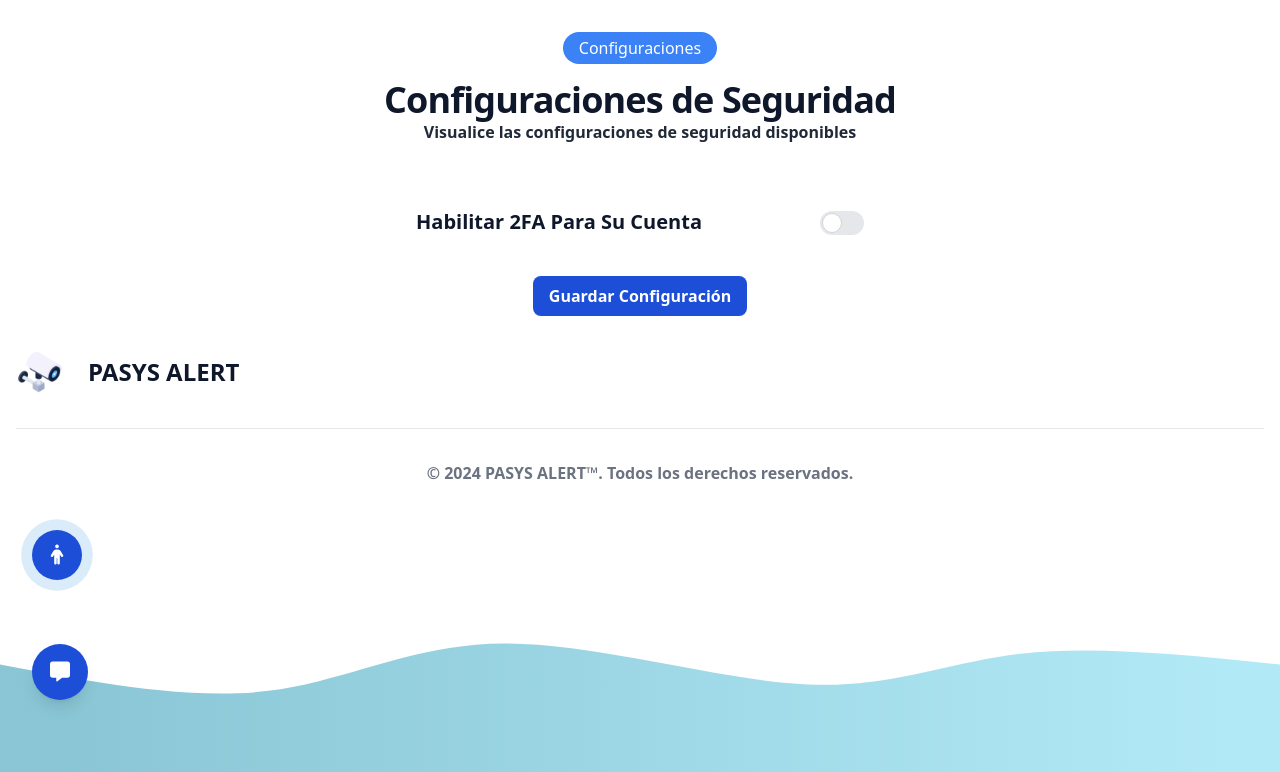
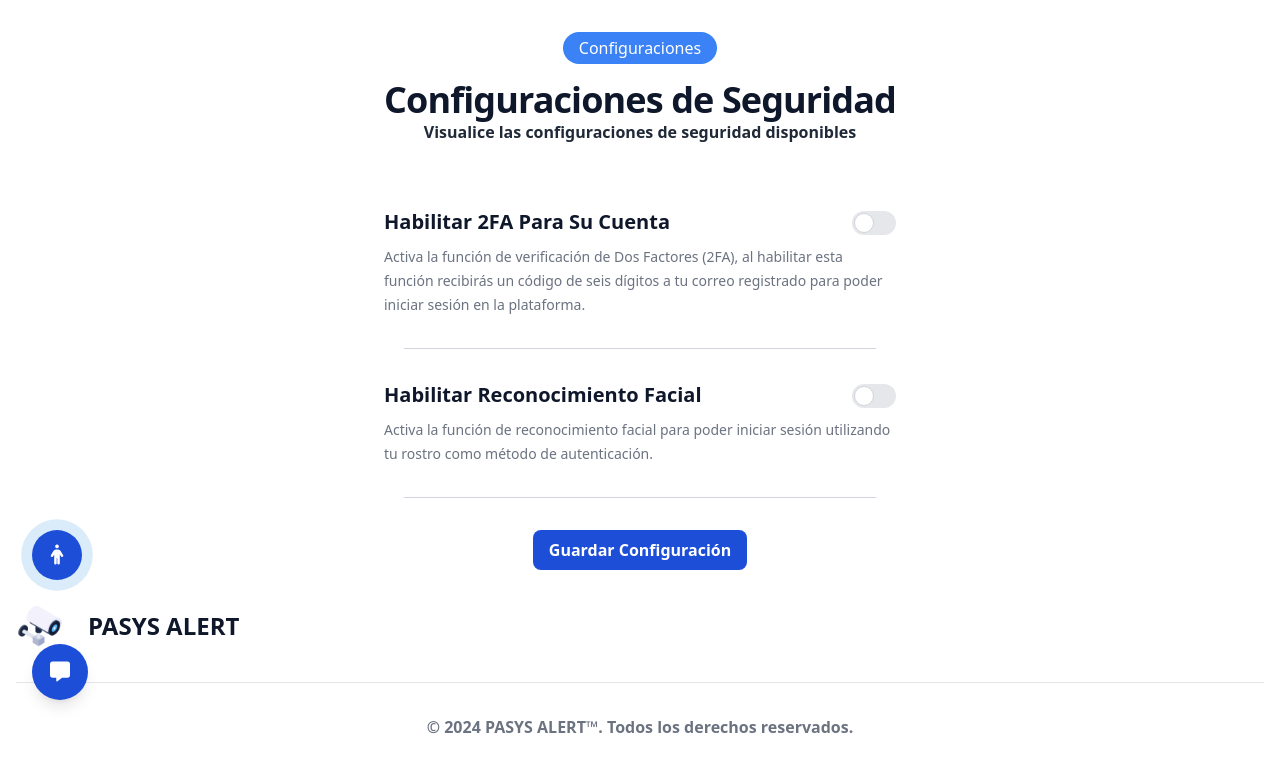
Before and after one commit to JaviOHS/cs-proyecto-final, a Django app: page /core/settings/ in a window 1280 px wide. Shown: the part 80-852 px from the top of the page. Run offline with Django 5.2, Linux system fonts and the light colour scheme; the visitor is signed in with stand-in values (Sample User, id 1); data comes from the database, SQL or seed files in the repository; style sheets or scripts are compiled from the project's sources; some libraries are stand-ins or nearby versions.

Commit message:
Reconocimiento facial en Configuraciones

```diff
--- a/app/core/models.py
+++ b/app/core/models.py
@@ -1,5 +1,3 @@
-from django.db import models
-from django.contrib.auth.models import User
 from django.db import models
 from django.contrib.auth import get_user_model
 
@@ -8,6 +6,7 @@ User = get_user_model()
 class User2FAPreferences(models.Model):
     user = models.OneToOneField(User, on_delete=models.CASCADE, related_name='two_fa_preferences')
     is_2fa_enabled = models.BooleanField(default=False)
+    is_facial_recognition_enabled = models.BooleanField(default=False)
 
     def __str__(self):
-        return f"{self.user.username} - 2FA {'Enabled' if self.is_2fa_enabled else 'Disabled'}"
+        return f"{self.user.username} - 2FA: {'Enabled' if self.is_2fa_enabled else 'Disabled'}, Face Recognition: {'Enabled' if self.is_facial_recognition_enabled else 'Disabled'}"
--- a/app/core/templates/user_settings.html
+++ b/app/core/templates/user_settings.html
@@ -18,12 +18,14 @@
       <p class="description-font text-center">{% trans 'Visualice las configuraciones de seguridad disponibles' %}</p>
     </div>
 
-  <!-- Resto del contenido -->
+    <!-- Contenido -->
     <div class="flex items-center justify-center">
-    <div class="w-full max-w-md mx-auto">
-      <form method="POST" class="space-y-8">
+      <div class="flex items-center justify-between w-full max-w-lg mx-auto">
+        <form method="POST" class="space-y-8 w-full">
           {% csrf_token %}
-        <div class="flex items-center justify-between">
+
+          <!-- 2FA Toggle -->
+          <div class="flex items-center justify-between w-full max-w-lg mx-auto">
             <label for="{{ form.is_2fa_enabled.id_for_label }}" class="labels">{% trans 'Habilitar 2FA para su cuenta' %}</label>
             <div class="relative">
               <label class="inline-flex items-center cursor-pointer">
@@ -32,6 +34,24 @@
               </label>
             </div>
           </div>
+          <span class="text-sm text-gray-500 dark:text-gray-400">Activa la función de verificación de Dos Factores (2FA), al habilitar esta función recibirás un código de seis dígitos a tu correo registrado para poder iniciar sesión en la plataforma.</span>
+
+          <div class="mx-5 my-1 h-px bg-gray-300 dark:bg-gray-600"></div>
+
+          <!-- Facial Recognition Toggle -->
+          <div class="flex items-center justify-between w-full max-w-lg mx-auto">
+            <label for="{{ form.is_facial_recognition_enabled.id_for_label }}" class="labels">{% trans 'Habilitar Reconocimiento Facial' %}</label>
+            <div class="relative">
+              <label class="inline-flex items-center cursor-pointer">
+                <input type="checkbox" name="{{ form.is_facial_recognition_enabled.name }}" {% if form.is_facial_recognition_enabled.value %}checked{% endif %} class="sr-only peer">
+                <div class="relative w-11 h-6 bg-gray-200 peer-focus:outline-none peer-focus:ring-4 peer-focus:ring-blue-300 dark:peer-focus:ring-blue-800 rounded-full peer dark:bg-gray-700 peer-checked:after:translate-x-full rtl:peer-checked:after:-translate-x-full peer-checked:after:border-white after:content-[''] after:absolute after:top-[2px] after:start-[2px] after:bg-white after:border-gray-300 after:border after:rounded-full after:h-5 after:w-5 after:transition-all dark:border-gray-600 peer-checked:bg-blue-600"></div>
+              </label>
+            </div>
+          </div>
+          <span class="text-sm text-gray-500 dark:text-gray-400">Activa la función de reconocimiento facial para poder iniciar sesión utilizando tu rostro como método de autenticación.</span>
+
+          <div class="mx-5 my-1 h-px bg-gray-300 dark:bg-gray-600"></div>
+
           <div class="flex items-center justify-center">
             <button type="submit" class="sign-in-and-sign-up-button">
               {% trans 'Guardar Configuración' %}
@@ -40,6 +60,6 @@
         </form>
       </div>
     </div>
-
+  </div>
 </section>
 {% endblock content %}
--- a/app/core/views/user_settings.py
+++ b/app/core/views/user_settings.py
@@ -7,7 +7,7 @@ from django.utils.translation import gettext_lazy as _
 
 class UserSettingsView(LoginRequiredMixin, UpdateView):
     model = User2FAPreferences
-    fields = ['is_2fa_enabled']
+    fields = ['is_2fa_enabled', 'is_facial_recognition_enabled']
     template_name = 'user_settings.html'
 
     def get_object(self, queryset=None):
@@ -18,10 +18,23 @@ class UserSettingsView(LoginRequiredMixin, UpdateView):
 
     def form_valid(self, form):
         response = super().form_valid(form)
+        messages_list = []
+
+        # Check 2FA changes
         if self.object.is_2fa_enabled:
-            messages.success(self.request, "Se a habilitado la verificación de dos factores 2FA para su cuenta.")
+            messages_list.append("Se ha habilitado la verificación de dos factores (2FA) para su cuenta.")
         else:
-            messages.success(self.request, "Se a deshabilitado la verificación de dos factores 2FA para su cuenta.")
+            messages_list.append("Se ha deshabilitado la verificación de dos factores (2FA) para su cuenta.")
+
+        # Check facial recognition changes
+        if self.object.is_facial_recognition_enabled:
+            messages_list.append("Se ha habilitado el reconocimiento facial para su cuenta.")
+        else:
+            messages_list.append("Se ha deshabilitado el reconocimiento facial para su cuenta.")
+
+        for message in messages_list:
+            messages.success(self.request, message)
+
         return response
 
     def get_context_data(self, **kwargs):
```
Also changed, not shown: app/core/views/scaner_face.py (+20 -16 lines), app/security/templates/signin.html (+5 -3 lines), app/security/views/auth.py (+11 -1 lines), static/css/styles.css (+39 -114 lines). Lines whose indentation alone changed are shown as unchanged.
